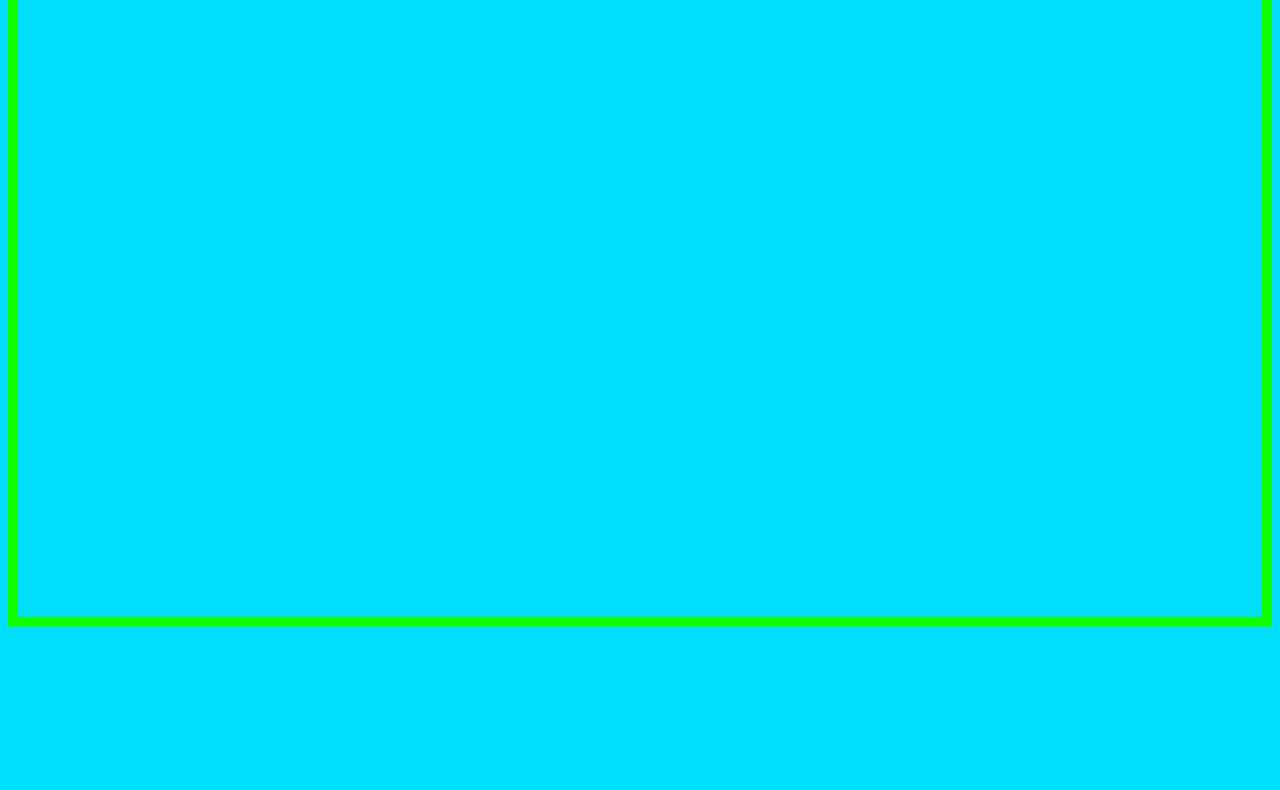
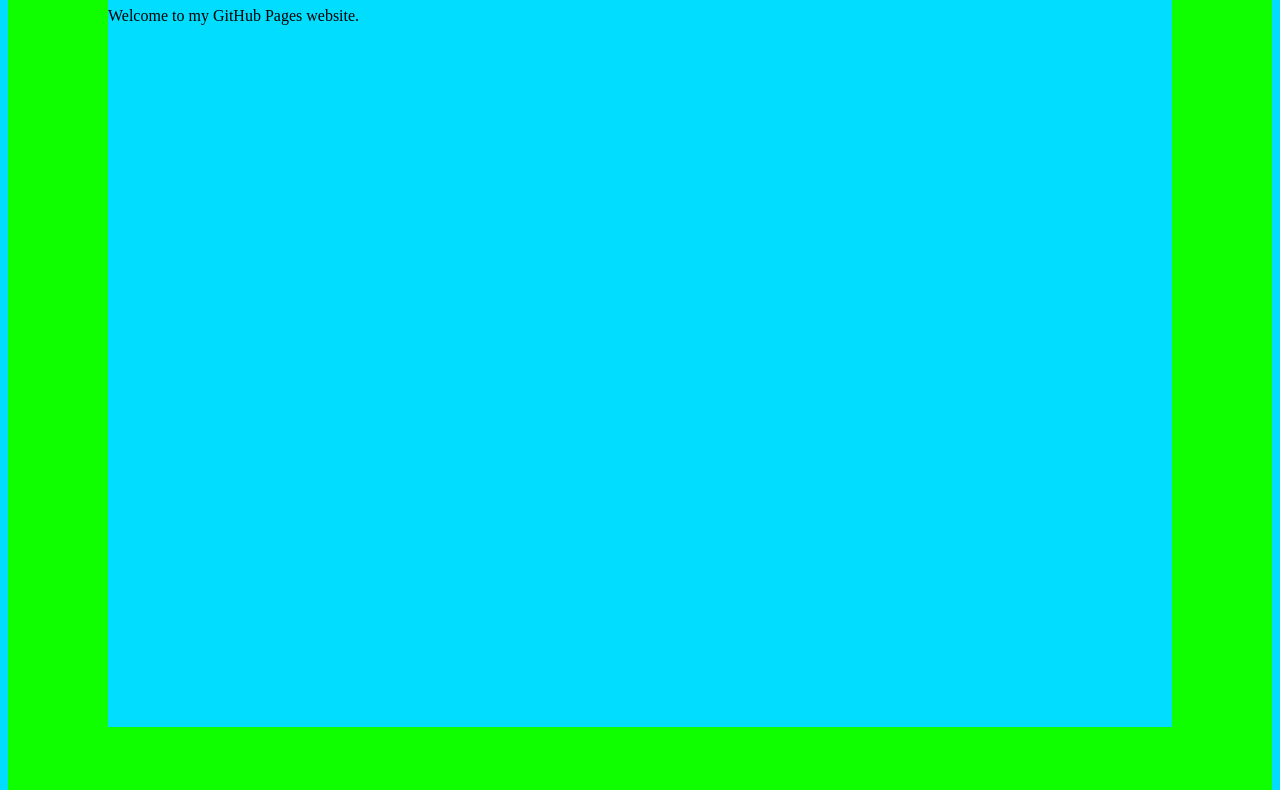
Before and after one commit to SonicDeWitt/SonicDeWitt.github.io, a plain HTML site: page index.html in a window 1280 px wide. Shown: the part 181-971 px from the top of the page. Before the commit the page ends 816 px from the top, so only its background shows below. Drawn offline with Linux system fonts and the light colour scheme.

Commit message:
Update index.html

```diff
--- a/index.html
+++ b/index.html
@@ -7,5 +7,16 @@
 <body>
   <h1>Hello World!</h1>
   <p>Welcome to my GitHub Pages website.</p>
+  <style>
+body {
+  background: #00ddff;
+  border: 10px solid #0fff00;
+  border-width: 100px;
+  pointer-events: none;
+  box-sizing: border-box;
+  z-index: 9999;
+  height: 1000px;
+}
+</style>
 </body>
 </html>
```
